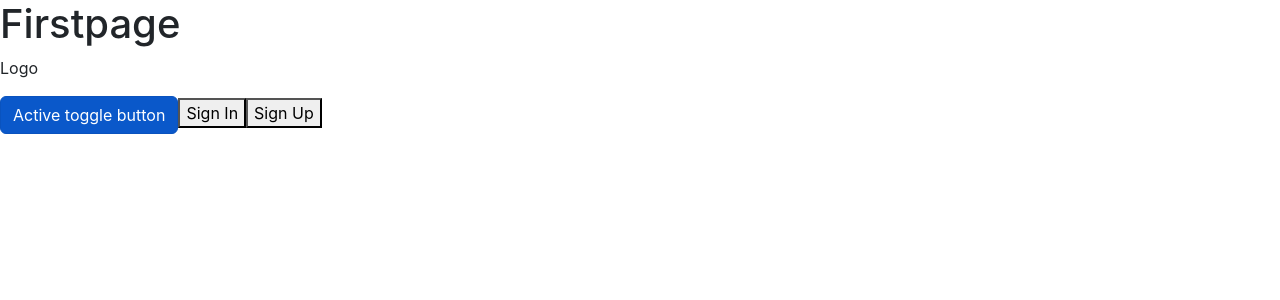
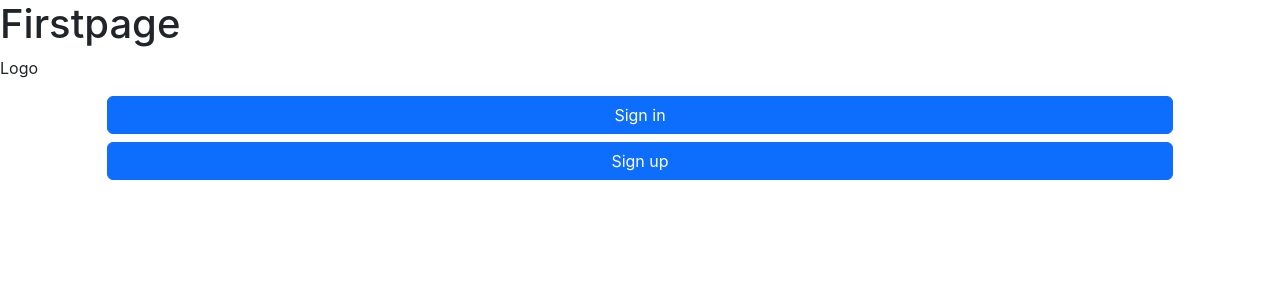
Before and after one commit to niniwoo/cmd-f_Hackathon, a React (Create React App) app in the folder cmd-f_hackathon/: page / in a window 1280 px wide. Shown: the top 300 px of the page. Built offline with nearby package versions, Linux system fonts and the light colour scheme.

Commit message:
added css style to buttons

```diff
--- a/cmd-f_hackathon/src/components/FirstPage.jsx
+++ b/cmd-f_hackathon/src/components/FirstPage.jsx
@@ -17,16 +17,10 @@ const FirstPage = () => {
       <h1>Firstpage</h1>
       <p>Logo</p>
 
-      <button
-        type="button"
-        className="btn btn-primary active"
-        data-bs-toggle="button"
-        aria-pressed="true"
-      >
-        Active toggle button
-      </button>
-      <button onClick={handleSignIn}>Sign In</button>
-      <button onClick={handleSignUp}>Sign Up</button>
+      <p class="d-grid gap-2 col-10 mx-auto">
+        <button type="button" class="btn btn-primary" >Sign in</button>
+        <button type="button" class="btn btn-primary">Sign up</button>
+      </p>
     </div>
   );
 };
--- a/cmd-f_hackathon/src/components/Main.jsx
+++ b/cmd-f_hackathon/src/components/Main.jsx
@@ -25,10 +25,14 @@ const Main = () => {
   return (
     <div>
       <h1>This is main page</h1>
-      <button onClick={handleUrgentClick}>Urgent Item</button>
-      <button onClick={handleSeeMoreClick}>See more item</button>
 
-      <button onClick={() => navigate("/mypage")}>To my page</button>
+
+      <p class="d-inline-flex gap-1">
+        <button type="button" class="btn btn-primary" onClick={handleUrgentClick}>Urgen Item</button>
+        <button type="button" class="btn btn-primary" onClick={handleSeeMoreClick}>See More Item</button>
+        <button type="button" class="btn btn-primary" onClick={() => navigate("/mypage")}>To my page</button>
+      </p>
+
       <div>
         {showUrgent
           ? urgentData.map((item) => (
--- a/cmd-f_hackathon/src/components/Mypage.jsx
+++ b/cmd-f_hackathon/src/components/Mypage.jsx
@@ -26,16 +26,14 @@ const Mypage = () => {
       <div>
         <button style={{ marginBottom: "10px" }}>Profile</button>
       </div>
-      <div>
-        <button onClick={handleRecentClick} style={{ marginBottom: "10px" }}>
-          Recent
-        </button>
-      </div>
 
-      <div>
-        <button onClick={handleHistoryClick} style={{ marginBottom: "10px" }}>
-          History
-        </button>
+      <p class="d-inline-flex gap-1">
+        <button type="button" class="btn btn-primary" onClick={handleRecentClick}>Recent</button>
+        <button type="button" class="btn btn-primary" onClick={handleHistoryClick}>History</button>
+      </p>
+
+
+
       <div>
         {showHistory && showHistory
           ? historyData.map((item) => (
@@ -64,7 +62,7 @@ const Mypage = () => {
             </div>
           ))}
       </div>
-      </div>
+
     </div>
   );
 };
--- a/cmd-f_hackathon/src/components/Signin.jsx
+++ b/cmd-f_hackathon/src/components/Signin.jsx
@@ -33,17 +33,19 @@ const Signin = () => {
           onChange={(e) => setPassword(e.target.value)}
         />
       </div>
-      <button onClick={handleSignIn} style={{ marginBottom: "10px" }}>
+      <button class="btn btn-primary" type="button" onClick={handleSignIn} style={{ marginBottom: "10px" }}>
         Sign In
       </button>
       <p style={{ marginTop: "20px", marginBottom: "10px" }}>or</p>
       <div style={{ marginBottom: "10px" }}>
-        <button>Login With Google</button>
-        <button>Login With Apple</button>
+        <p class="d-inline-flex gap-1">
+          <button type="button" class="btn btn-primary" >Sign in</button>
+          <button type="button" class="btn btn-primary">Sign up</button>
+        </p>
       </div>
       <div>
         <p style={{ marginTop: "10px" }}>You don't have an account?</p>
-        <button onClick={() => navigate("/signup")}>Sign Up</button>
+        <button type="button" class="btn btn-primary" onClick={() => navigate("/signup")}>Sign Up</button>
       </div>
     </div>
   );
--- a/cmd-f_hackathon/src/components/Signup.jsx
+++ b/cmd-f_hackathon/src/components/Signup.jsx
@@ -62,14 +62,15 @@ const Signup = () => {
           onChange={(e) => setConfirmPassword(e.target.value)}
         />
         <br />
-        <button type="submit">Sign up</button>
+        <button type="button" class="btn btn-primary">Sign up</button>
       </form>
       <p>or</p>
-      <button>Sign up with Google</button>
-      <br />
-      <button>Sign up with Apple</button>
-      <br />
-      <button onClick={() => navigate("/")}>Go to main page</button>
+      <p class="d-grid gap-2 col-10 mx-auto">
+        <button type="button" class="btn btn-primary" >Sign in</button>
+        <button type="button" class="btn btn-primary">Sign up</button>
+        <button type="button" class="btn btn-primary" onClick={() => navigate("/")}>Go to main page</button>
+      </p>
+
     </div>
   );
 };
```
Lines whose indentation alone changed are shown as unchanged.
